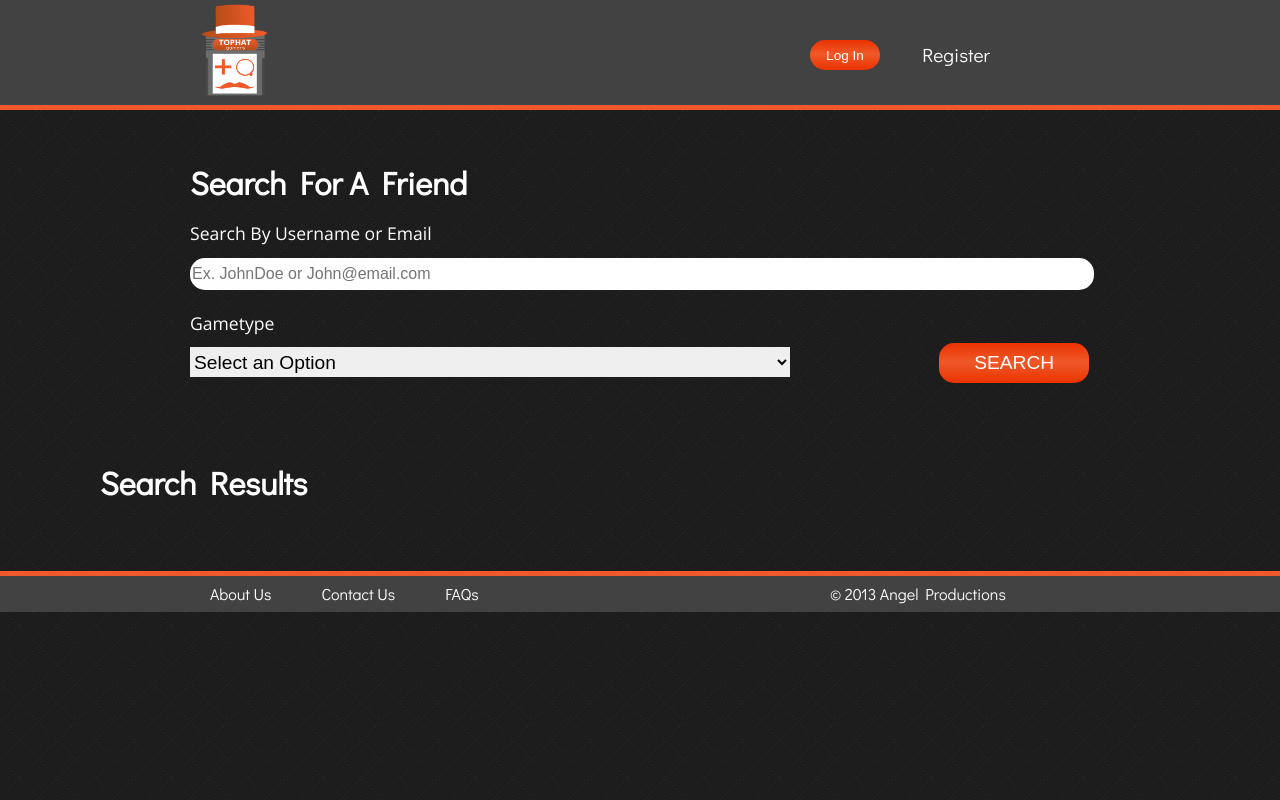
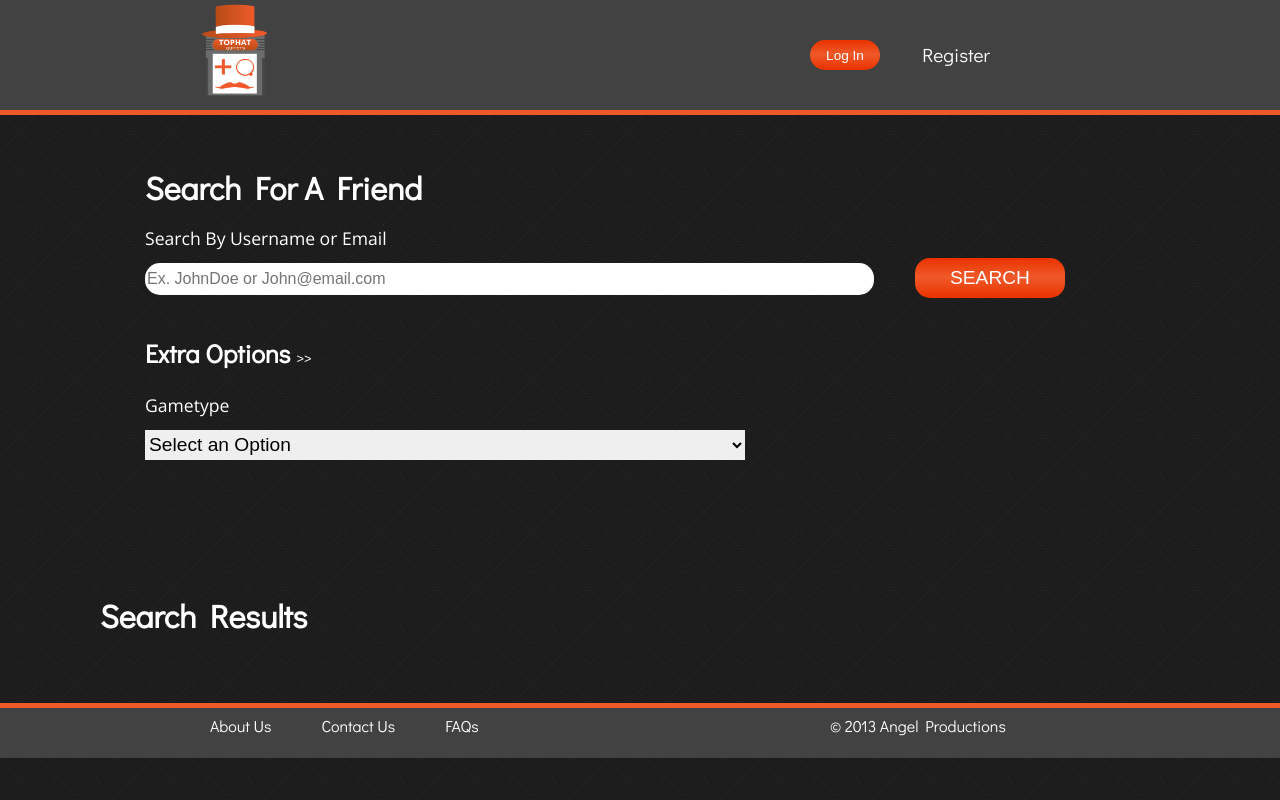
Before and after one commit to AngelDiaz123/Tophat-Gamers-Web-Application, a CodeIgniter app: the page made by Tophat Gamers codeigniter/application/views/search_view.php in a window 1280 px wide. Run offline with CodeIgniter, Linux system fonts and the light colour scheme; data that the repository does not hold is empty; some libraries are stand-ins or nearby versions.

Commit message:
update css homepage and search jquery and css

```diff
--- a/Tophat Gamers codeigniter/application/views/search_view.php
+++ b/Tophat Gamers codeigniter/application/views/search_view.php
@@ -41,6 +41,9 @@
 		<?php echo form_open('search', array('method' => 'GET')); ?>
 			<p class="search_text">Search By Username or Email</p>
 			<input type="input" class="main_input" name="q" placeholder="Ex. JohnDoe or John@email.com">
+			<input type="submit" value="SEARCH" class="main_search_button">
+			<h2 class="e_options">Extra Options<button type="button" class="extra"> >> </button></h2>
+			<div class="extra_options">
 				<p class="search_drop">Gametype</p>
 				<select class="main_dropdown" name="d">
 					<option value="">Select an Option</option>
@@ -48,8 +51,9 @@
 					<option value="MMO">MMO</option>
 					<option value="Test">Test</option>
 				</select>
+			</div>
 
-			<input type="submit" value="SEARCH" class="main_search_button">
+
 		</form>
 	</section>
 
@@ -75,6 +79,19 @@
 			$('.popup').magnificPopup({
 			  type: 'inline'
 				// other options
+			});
+
+			$('.extra_options').hide();
+			$('.extra').addClass('active');
+
+			$('.extra').click(function(){
+				if($('.extra').hasClass('active')){
+					$('.extra').removeClass('active');
+					$('.extra_options').show();
+				}else{
+					$('.extra').addClass('active');
+					$('.extra_options').hide();
+				}
 			});
 
 			$('.result_div').hide();
--- a/Tophat Gamers codeigniter/css/main.css
+++ b/Tophat Gamers codeigniter/css/main.css
@@ -135,6 +135,13 @@
 	text-decoration: none;
 }
 
+.top_banner {
+	clear: both;
+	width: 100%;
+	height: 5px;
+	background-color: #ef5929;
+}
+
 /*----- Home Page ------------*/
 #home_header {
 	margin: 0 auto;
@@ -257,24 +257,6 @@
 	width: 110px;
 }
 
-.home_banner {
-	float: left;
-	position: absolute;
-	margin-top: -5px;
-	width: 100%;
-	height: 5px;
-	background-color: #ef5929;
-}
-
-.top_banner {
-	float: left;
-	position: absolute;
-	margin-top: -5px;
-	width: 100%;
-	height: 5px;
-	background-color: #ef5929;
-}
-
 #background_img_home{
 	margin: 0;
 	padding: 0;
@@ -356,7 +366,8 @@
 	margin: 0 auto;
 	margin-top: 20px;
 	border-radius: 15px;
-	width: 960px;
+	width: 1050px;
+	margin-bottom: 100px;
 }
 
 .search_people {
@@ -368,7 +379,7 @@
 	margin-top: 15px;
 	margin-bottom: 25px;
 	font-size: 1em;
-	width: 900px;
+	width: 725px;
 	margin-left: 30px;
 	height: 30px;
 	border-radius: 15px;
@@ -390,7 +401,24 @@
 	border: none;
 	width: 150px;
 	height: 40px;
-	margin-left: 145px;
+	margin-top: 10px;
+	margin-right: 100px;
+	float: right;
+}
+
+.e_options {
+	margin-left: 30px;
+	font-size: 1.6em;
+	margin-bottom: 30px;
+	font-family: 'Didact Gothic', sans-serif;
+}
+
+.extra {
+	border: none;
+	color: white;
+	background: transparent;
+	cursor: pointer;
+	font-size: .5em;
 }
 
 .search_text {
@@ -848,8 +876,11 @@
 
 .footer_background {
 	overflow: hidden;
-	margin-bottom: -30px;
 	background-color: #424242;
+}
+
+.footer_background footer {
+	height: 50px;
 }
 
 .copyright {
```
Also changed, not shown: other parts of Tophat Gamers codeigniter/css/main.css (+33 -12 lines), Tophat Gamers codeigniter/application/views/welcome_view.php (+6 -3 lines), Tophat Gamers codeigniter/images/file.png, Tophat Gamers codeigniter/images/play_img.png, 1 other file. Lines whose indentation alone changed are shown as unchanged.
